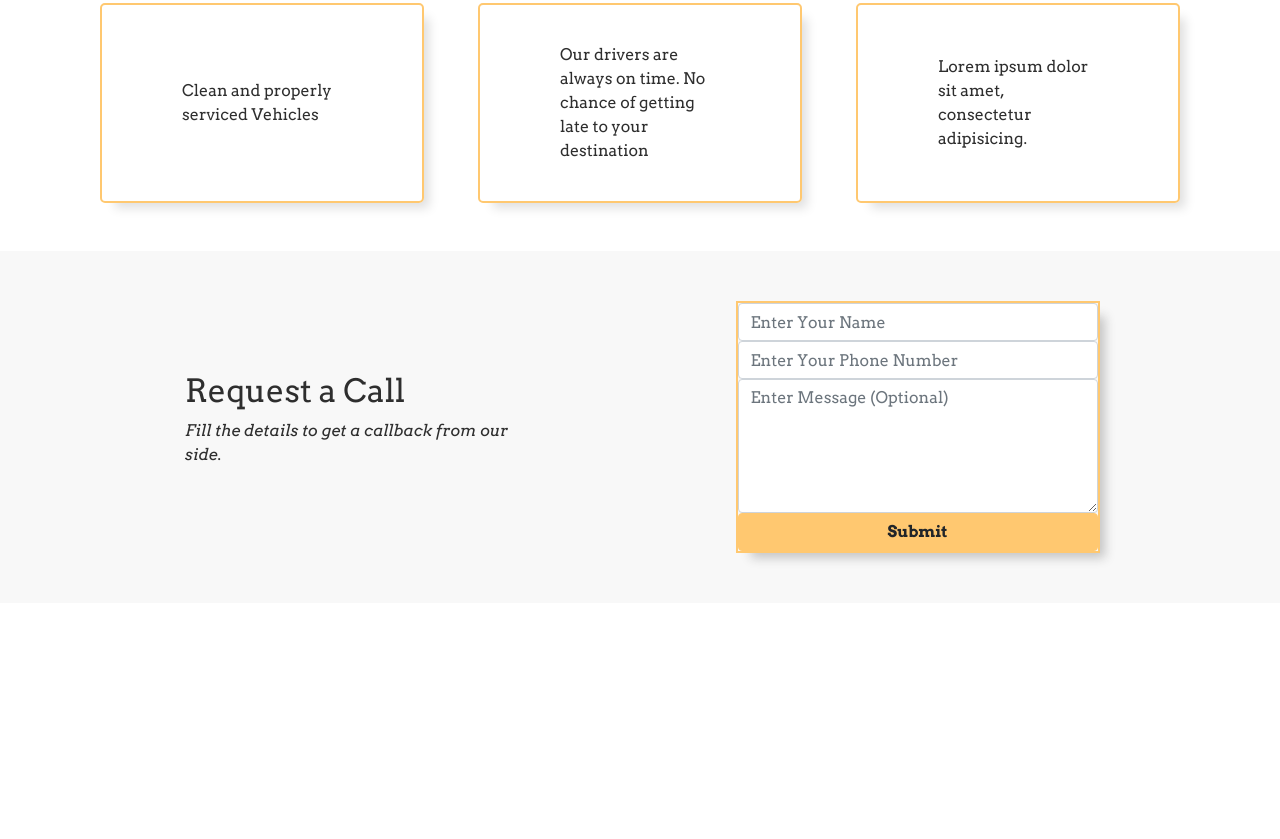
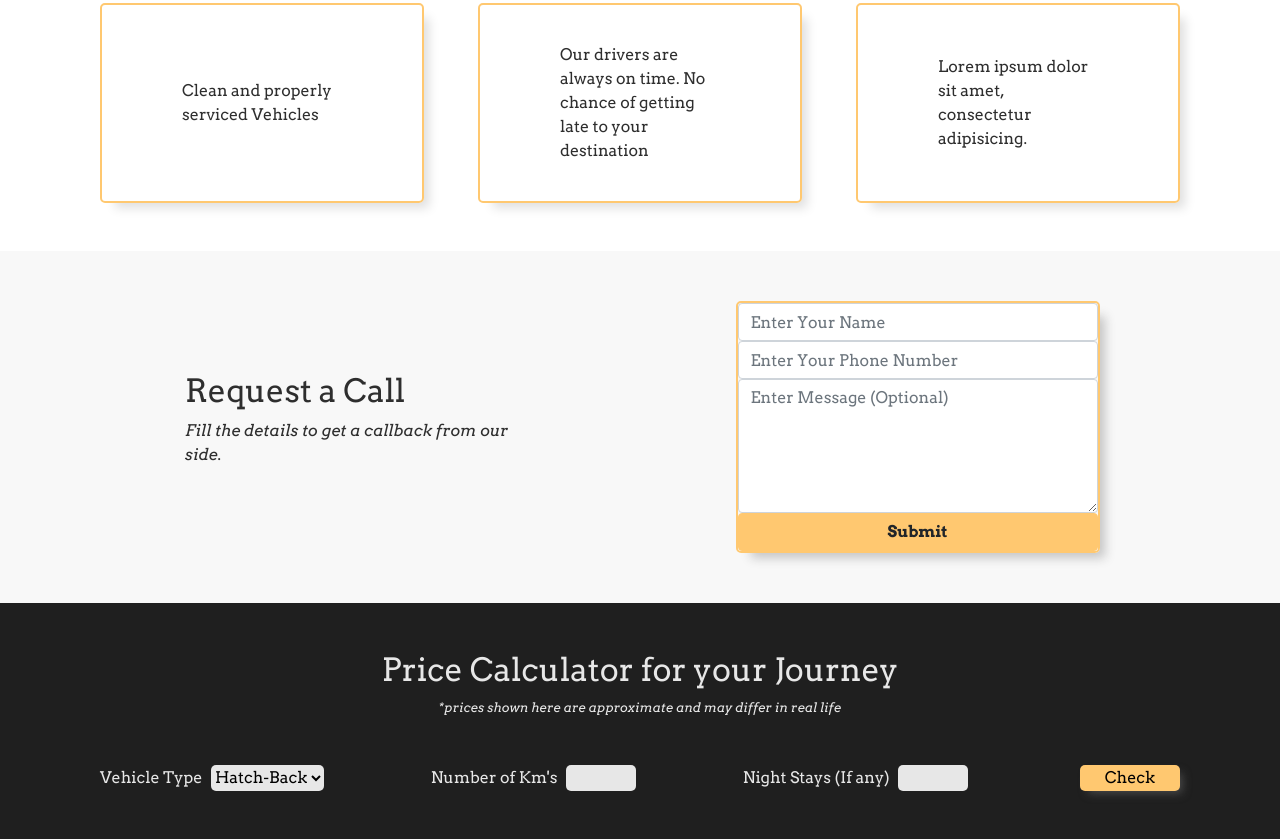
Before and after one commit to sumitbsp/car-rental-website, a plain HTML site: page index.html in a window 1280 px wide. Shown: the part 963-1802 px from the top of the page. Before the commit the page ends 1566 px from the top, so only its background shows below. Drawn offline with nearby package versions, Linux system fonts and the light colour scheme.

Commit message:
add price calculator section

```diff
--- a/app.js
+++ b/app.js
@@ -1,3 +1,30 @@
 $(window).scroll(function () {
     $('nav').toggleClass('scrolled', $(this).scrollTop() > 50);
 });
+
+const form = document.querySelector('#price-calc');
+form.addEventListener('submit', (e) => {
+    e.preventDefault();
+    const vehicleType = document.getElementById('vehicle-type');
+    const kms = document.getElementById('kms');
+    const nightStay = document.getElementById('night-stay');
+
+    let calculatedPrice;
+
+    calculatedPrice = nightStay.value * 200;
+
+    if (vehicleType.value === 'hatch') {
+        calculatedPrice += (kms.value * 12);
+    }
+    if (vehicleType.value === 'sedan') {
+        calculatedPrice += (kms.value * 15);
+    }
+    if (vehicleType.value === 'mpv') {
+        calculatedPrice += (kms.value * 18);
+    }
+
+    const priceDiv = document.querySelector('.price');
+    priceDiv.innerHTML = `
+        <h2 class="text-center mt-5 special-word">Calculated Price: Rs.${calculatedPrice}<h2/>
+    `
+})
--- a/index.html
+++ b/index.html
@@ -96,6 +96,39 @@
         </div>
     </section>
 
+    <section id="price-calc" class="padding-x pt-5 pb-5">
+        <div>
+            <h2 class="text-center ">Price Calculator for your Journey</h2>
+            <p class="small text-center mb-5 font-italic">*prices shown here are approximate and may differ in real life
+                <p />
+            <form id="price-calc-form" action="">
+                <div class="form-group">
+                    <label for="vehicle-type">Vehicle Type</label>
+                    <select name="vehicleType" id="vehicle-type">
+                        <option value="hatch">Hatch-Back</option>
+                        <option value="sedan">Sedan</option>
+                        <option value="mpv">MPV</option>
+                    </select>
+                </div>
+
+                <div class="form-group">
+                    <label for="kms">Number of Km's</label>
+                    <input name="kms" type="number" id="kms">
+                </div>
+
+                <div class="form-group">
+                    <label for="night-stay">Night Stays (If any)</label>
+                    <input name="nightStays" type="number" id="night-stay">
+                </div>
+
+                <input type="submit" value="Check">
+            </form>
+            <div class="price">
+
+            </div>
+        </div>
+    </section>
+
 
 
 
--- a/style.css
+++ b/style.css
@@ -70,7 +70,7 @@ nav.navbar{
 }
 
 section.main {
-    background: url("/images/main-image.jpg") bottom center / cover no-repeat;
+    background: url("./images/main-image.jpg") bottom center / cover no-repeat;
     overflow: hidden;
     color: var(--font-color-primary);
 }
@@ -238,6 +238,7 @@ box-sizing: border-box;
     display: flex;
     flex-direction: column;
     border: 2px solid var(--secondary-color);
+    border-radius: 5px;
     box-shadow: 10px 10px 10px -5px rgb(197, 197, 197);
 }
 .contact-form input, .contact-form textarea {
@@ -253,3 +254,49 @@ box-sizing: border-box;
 #contact-form-btn:hover{
     background-color: #f8b03d;
 }
+
+/* price calculator */
+#price-calc{
+    background-color: #1f1f1f;
+    color: var(--font-color-primary);
+}
+
+#price-calc-form{
+    display: flex;
+    justify-content: space-between;
+    align-items: center;
+}
+
+#price-calc-form div{
+    margin-bottom: 0;
+}
+label{
+    margin-bottom: 0;
+}
+
+select{
+    background-color: var(--font-color-primary);
+    border: 0;
+    border-radius: 5px;
+    height: 26px;
+    margin-left: 5px;
+}
+
+#price-calc-form input{
+    background-color: var(--font-color-primary);
+    border-radius: 5px;
+    border: 0;
+    width: 70px;
+    margin-left: 5px;
+}
+
+#price-calc-form input[type="submit"] {
+    background-color: var(--secondary-color);
+    font-weight: 500;
+    width: 100px;
+    box-shadow: 5px 5px 10px -3px rgb(77, 77, 77);
+}
+
+#price-calc-form input[type="submit"]:hover{
+    background-color: #f8b03d;
+}
```
Also changed, not shown: images/suv-car.svg (added).
